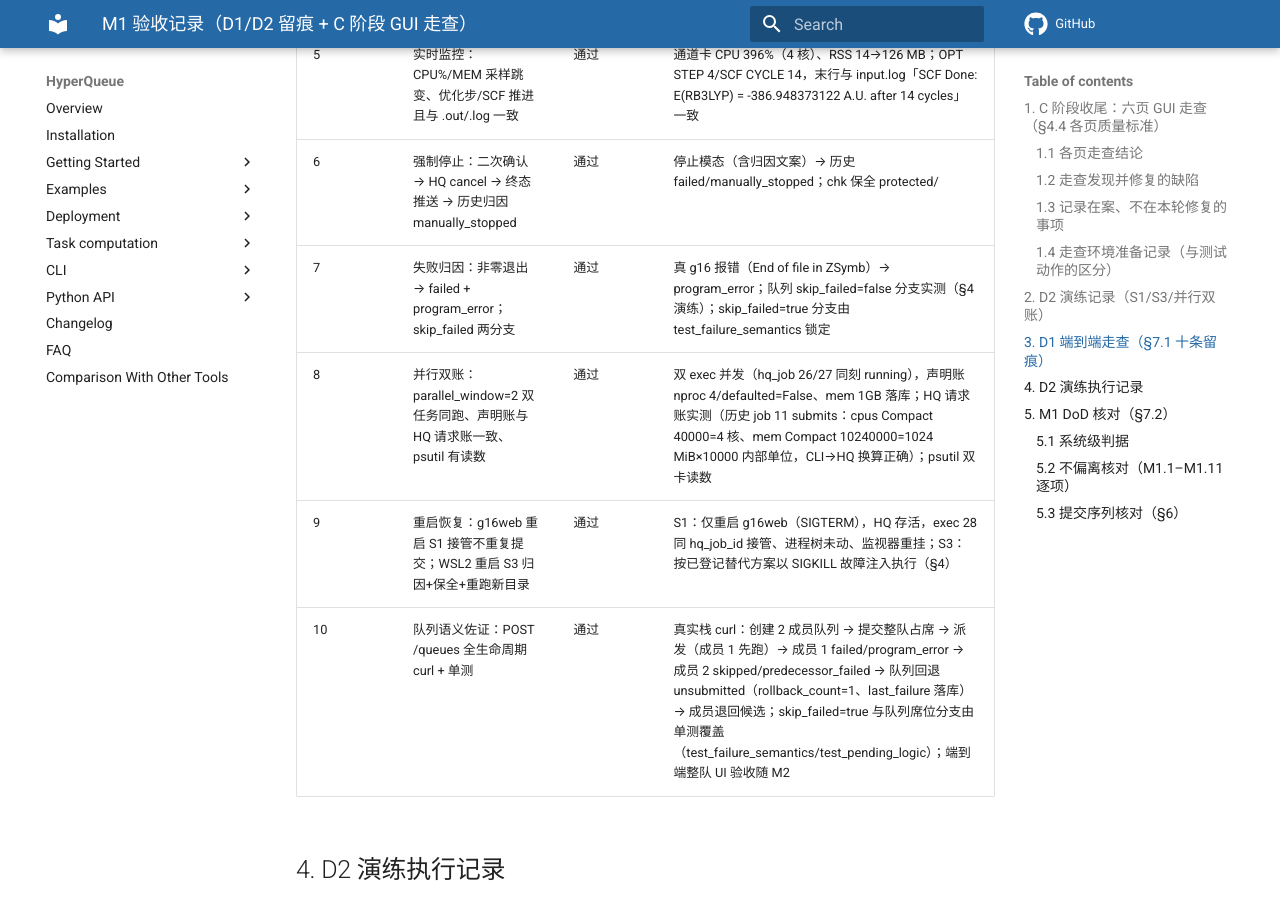
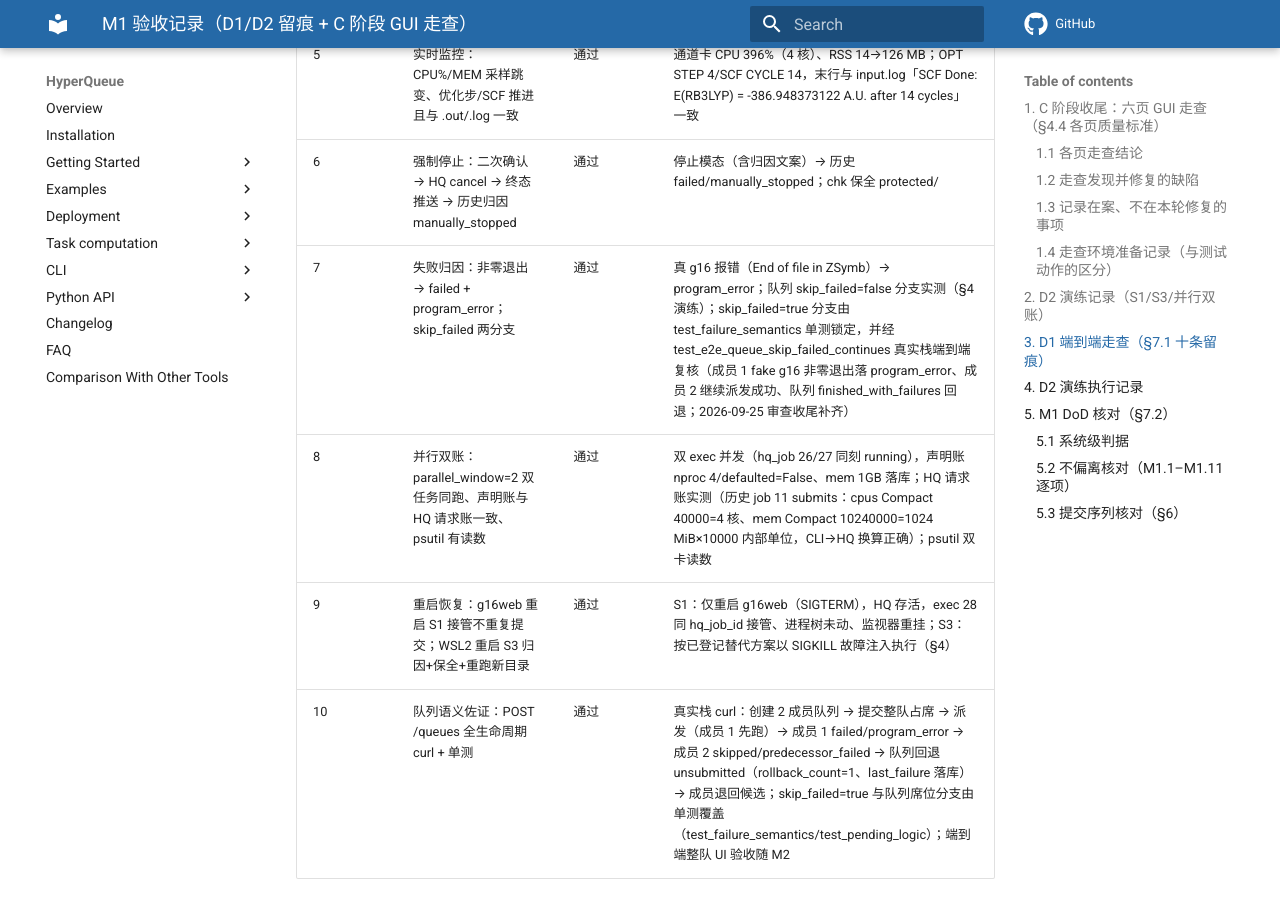
Before and after one commit to baizhancaiji/gauforge, an MkDocs documentation site: the page built from docs/plans/m1-acceptance.md, in a window 1280 px wide and 900 px high, scrolled down 4677 px. Built offline with MkDocs 1.6.1 and Material for MkDocs 9.7.7, drawn with Linux system fonts in a browser that asks for light colours; comment, search, counter and statistics services are not loaded; the version menu is left out.

Commit message:
docs(plans): 回填验收记录第 7 条 skip_failed 端到端留痕
- skip_failed=true 分支由「仅单测锁定」升级为「单测 + 真实栈端到端」，
  引用 test_e2e_queue_skip_failed_continues 及其判别断言结论

```diff
--- a/docs/plans/m1-acceptance.md
+++ b/docs/plans/m1-acceptance.md
@@ -98,7 +98,7 @@
 | 4 | 席位流转：重排 → SSE 推送无刷新更新；容量满第 4 席位拒绝 | 通过 | 拖拽触发 PUT /pending/order、经 pending.snapshot 回推更新；满员拒绝实测返回 409 PENDING_CAPACITY_FULL（契约与 §1 B5 一致；§7.1 本条「422」为计划笔误） |
 | 5 | 实时监控：CPU%/MEM 采样跳变、优化步/SCF 推进且与 .out/.log 一致 | 通过 | 通道卡 CPU 396%（4 核）、RSS 14→126 MB；OPT STEP 4/SCF CYCLE 14，末行与 input.log「SCF Done: E(RB3LYP) = -386.948373122 A.U. after 14 cycles」一致 |
 | 6 | 强制停止：二次确认 → HQ cancel → 终态推送 → 历史归因 manually_stopped | 通过 | 停止模态（含归因文案）→ 历史 failed/manually_stopped；chk 保全 protected/ |
-| 7 | 失败归因：非零退出 → failed + program_error；skip_failed 两分支 | 通过 | 真 g16 报错（End of file in ZSymb）→ program_error；队列 skip_failed=false 分支实测（§4 演练）；skip_failed=true 分支由 test_failure_semantics 锁定 |
+| 7 | 失败归因：非零退出 → failed + program_error；skip_failed 两分支 | 通过 | 真 g16 报错（End of file in ZSymb）→ program_error；队列 skip_failed=false 分支实测（§4 演练）；skip_failed=true 分支由 test_failure_semantics 单测锁定，并经 test_e2e_queue_skip_failed_continues 真实栈端到端复核（成员 1 fake g16 非零退出落 program_error、成员 2 继续派发成功、队列 finished_with_failures 回退；2026-09-25 审查收尾补齐） |
 | 8 | 并行双账：parallel_window=2 双任务同跑、声明账与 HQ 请求账一致、psutil 有读数 | 通过 | 双 exec 并发（hq_job 26/27 同刻 running），声明账 nproc 4/defaulted=False、mem 1GB 落库；HQ 请求账实测（历史 job 11 submits：cpus Compact 40000=4 核、mem Compact 10240000=1024 MiB×10000 内部单位，CLI→HQ 换算正确）；psutil 双卡读数 |
 | 9 | 重启恢复：g16web 重启 S1 接管不重复提交；WSL2 重启 S3 归因+保全+重跑新目录 | 通过 | S1：仅重启 g16web（SIGTERM），HQ 存活，exec 28 同 hq_job_id 接管、进程树未动、监视器重挂；S3：按已登记替代方案以 SIGKILL 故障注入执行（§4） |
 | 10 | 队列语义佐证：POST /queues 全生命周期 curl + 单测 | 通过 | 真实栈 curl：创建 2 成员队列 → 提交整队占席 → 派发（成员 1 先跑）→ 成员 1 failed/program_error → 成员 2 skipped/predecessor_failed → 队列回退 unsubmitted（rollback_count=1、last_failure 落库）→ 成员退回候选；skip_failed=true 与队列席位分支由单测覆盖（test_failure_semantics/test_pending_logic）；端到端整队 UI 验收随 M2 |
```
